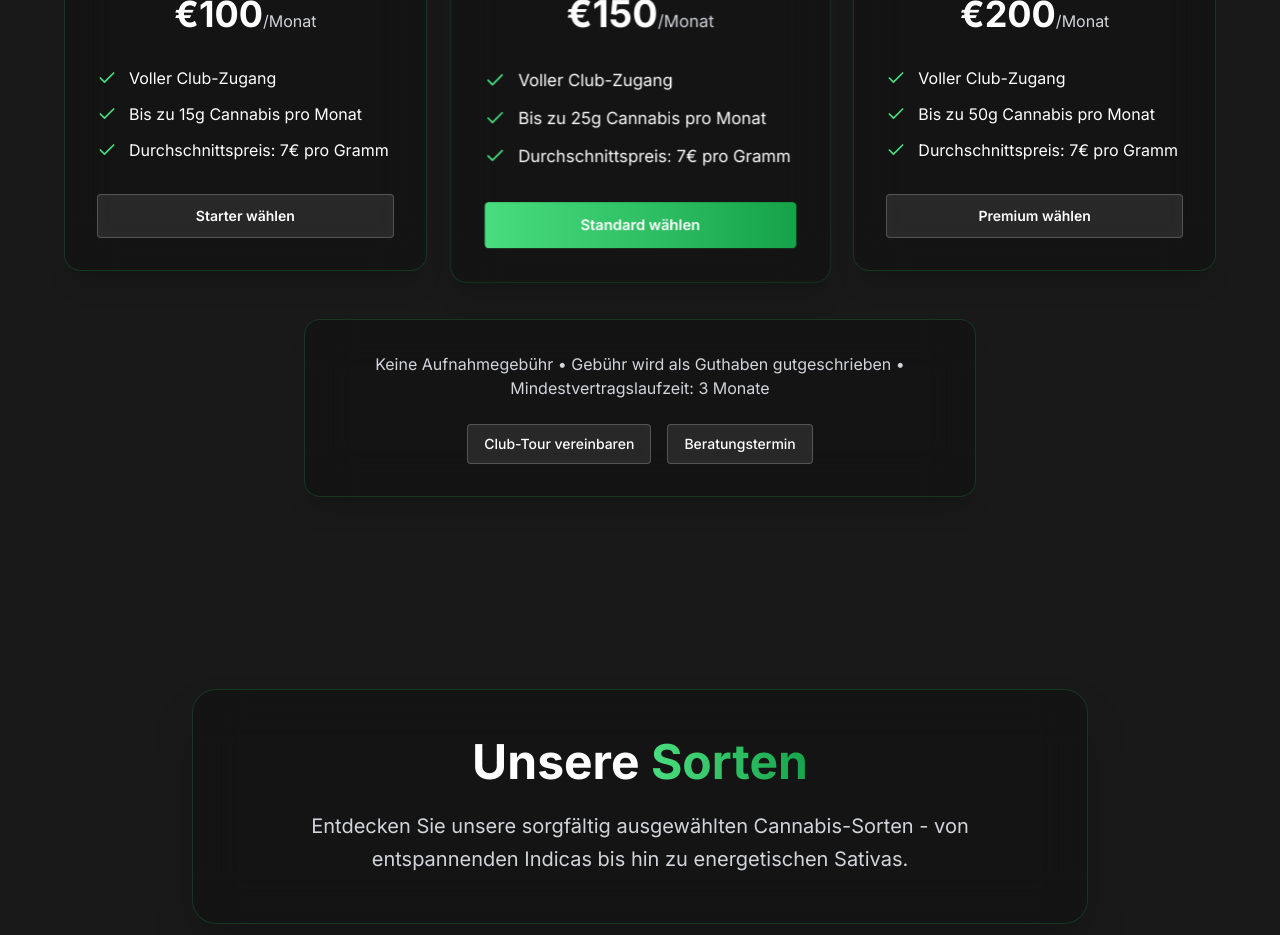
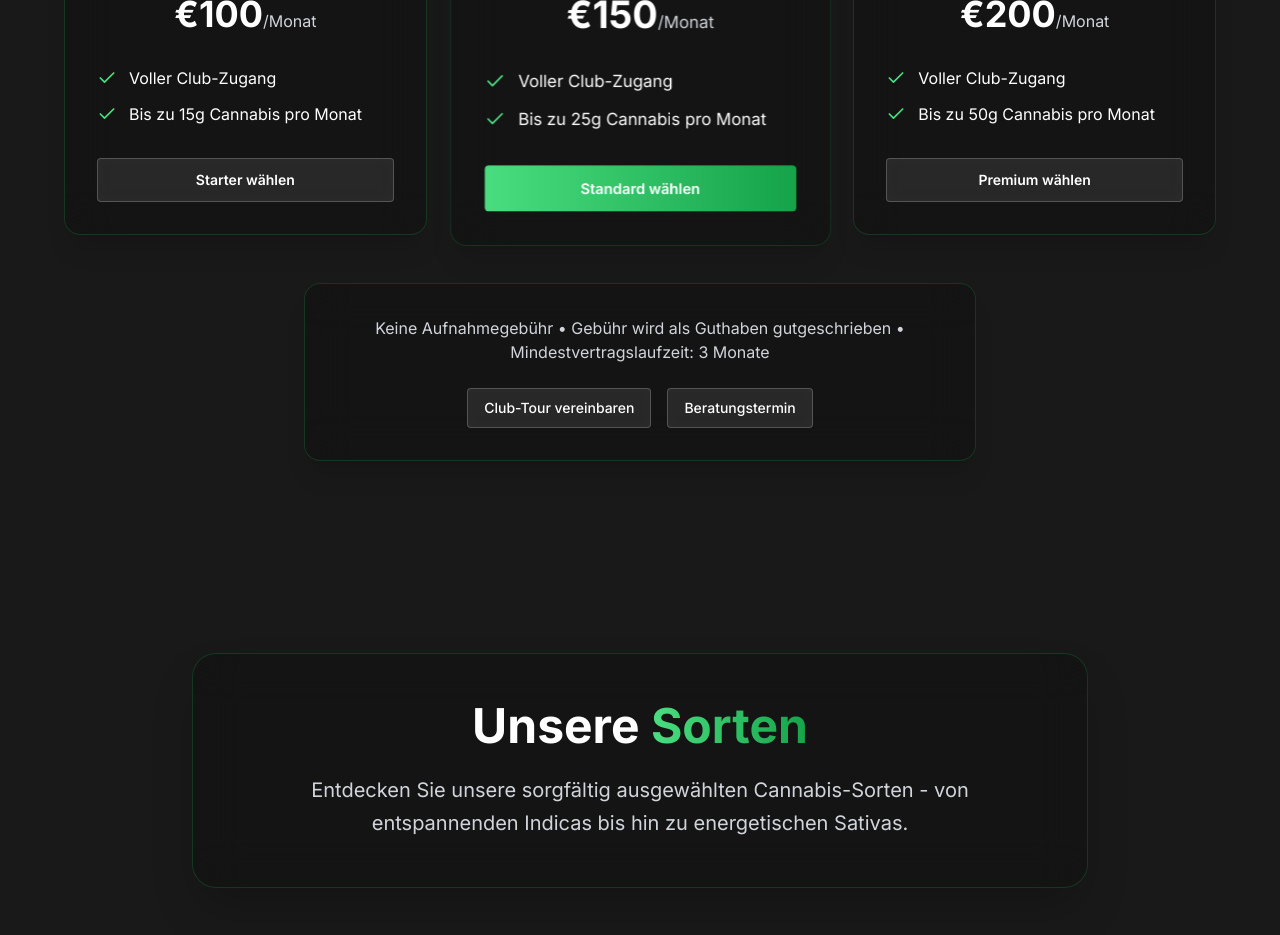
Before and after one commit to jasonl20-tech/bud-social-hub, a React (Vite) app: page / in a window 1280 px wide. Shown: the part 2700-3635 px from the top of the page. Built offline with nearby package versions, Linux system fonts and the light colour scheme.

Commit message:
Remove average price from plans
Removed the average price information from the membership plans.
-edited src/components/Membership.tsx

```diff
--- a/src/components/Membership.tsx
+++ b/src/components/Membership.tsx
@@ -12,8 +12,7 @@ const Membership = () => {
       grams: "15g",
       features: [
         "Voller Club-Zugang",
-        "Bis zu 15g Cannabis pro Monat",
-        "Durchschnittspreis: 7€ pro Gramm"
+        "Bis zu 15g Cannabis pro Monat"
       ],
       popular: false,
       icon: Check
@@ -26,8 +25,7 @@ const Membership = () => {
       grams: "25g",
       features: [
         "Voller Club-Zugang",
-        "Bis zu 25g Cannabis pro Monat",
-        "Durchschnittspreis: 7€ pro Gramm"
+        "Bis zu 25g Cannabis pro Monat"
       ],
       popular: true,
       icon: Star
@@ -40,8 +38,7 @@ const Membership = () => {
       grams: "50g",
       features: [
         "Voller Club-Zugang",
-        "Bis zu 50g Cannabis pro Monat",
-        "Durchschnittspreis: 7€ pro Gramm"
+        "Bis zu 50g Cannabis pro Monat"
       ],
       popular: false,
       icon: Crown
```
